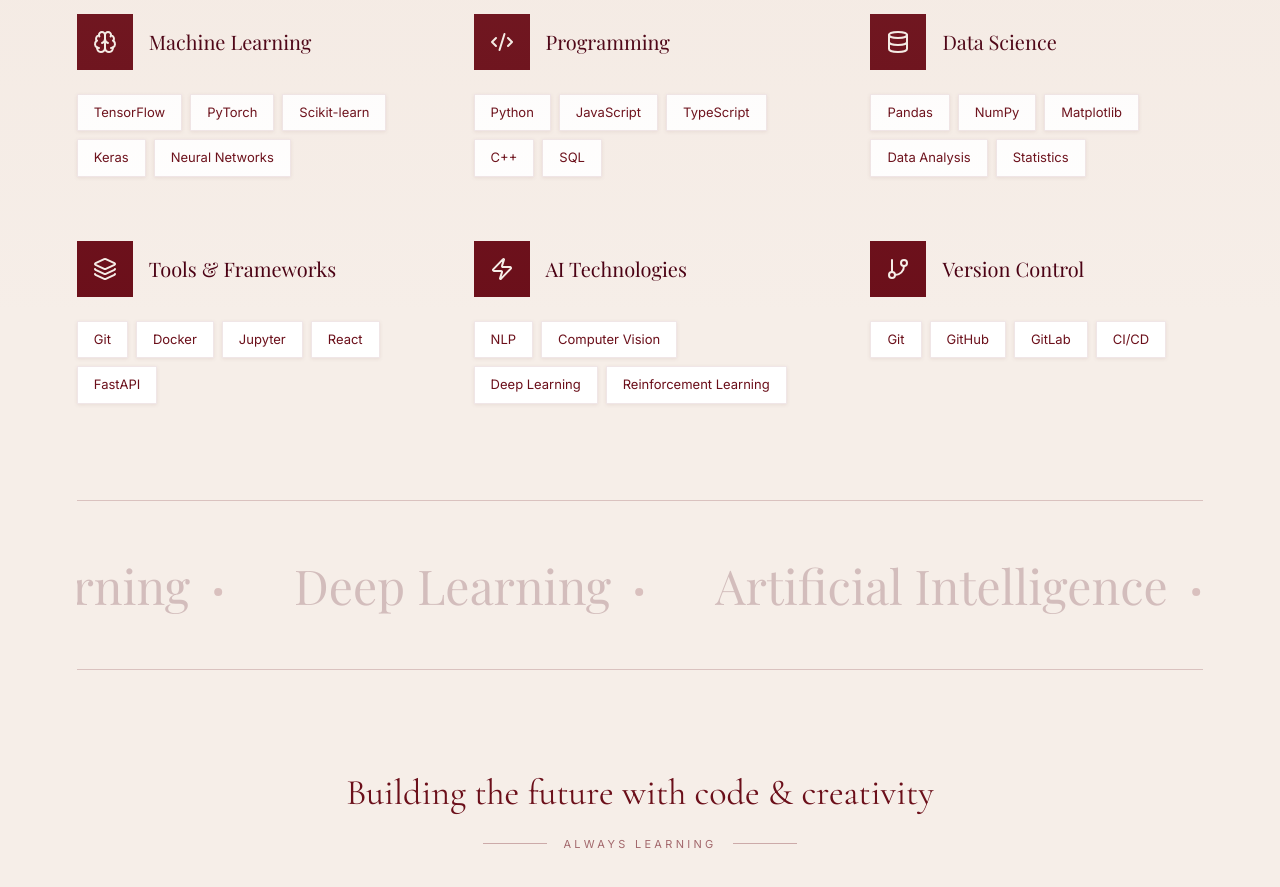
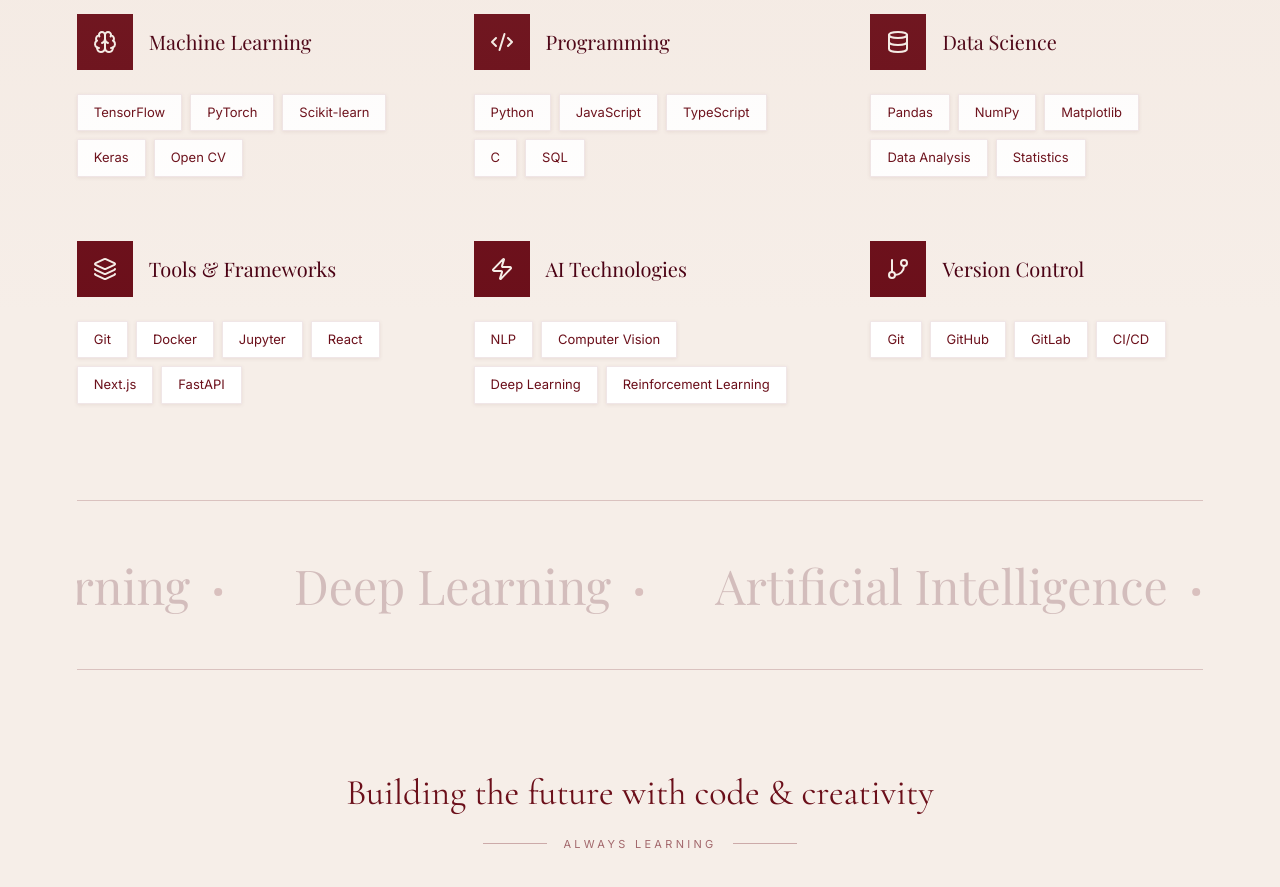
Before and after one commit to Nickotech101/portfolio, a React (Vite) app in the folder main/nikita-portfolio/: page / in a window 1280 px wide. Shown: the part 5120-6007 px from the top of the page. Built offline with nearby package versions, Linux system fonts and the light colour scheme.

Commit message:
Update skills in SkillsSection component for accuracy and consistency

```diff
--- a/main/nikita-portfolio/src/app/components/SkillsSection.tsx
+++ b/main/nikita-portfolio/src/app/components/SkillsSection.tsx
@@ -5,12 +5,12 @@
   {
     category: "Machine Learning",
     icon: Brain,
-    skills: ["TensorFlow", "PyTorch", "Scikit-learn", "Keras", "Neural Networks"],
+    skills: ["TensorFlow", "PyTorch", "Scikit-learn", "Keras", "Open CV"],
   },
   {
     category: "Programming",
     icon: Code2,
-    skills: ["Python", "JavaScript", "TypeScript", "C++", "SQL"],
+    skills: ["Python", "JavaScript", "TypeScript", "C", "SQL"],
   },
   {
     category: "Data Science",
@@ -20,7 +20,7 @@
   {
     category: "Tools & Frameworks",
     icon: Layers,
-    skills: ["Git", "Docker", "Jupyter", "React", "FastAPI"],
+    skills: ["Git", "Docker", "Jupyter", "React","Next.js", "FastAPI"],
   },
   {
     category: "AI Technologies",
```
